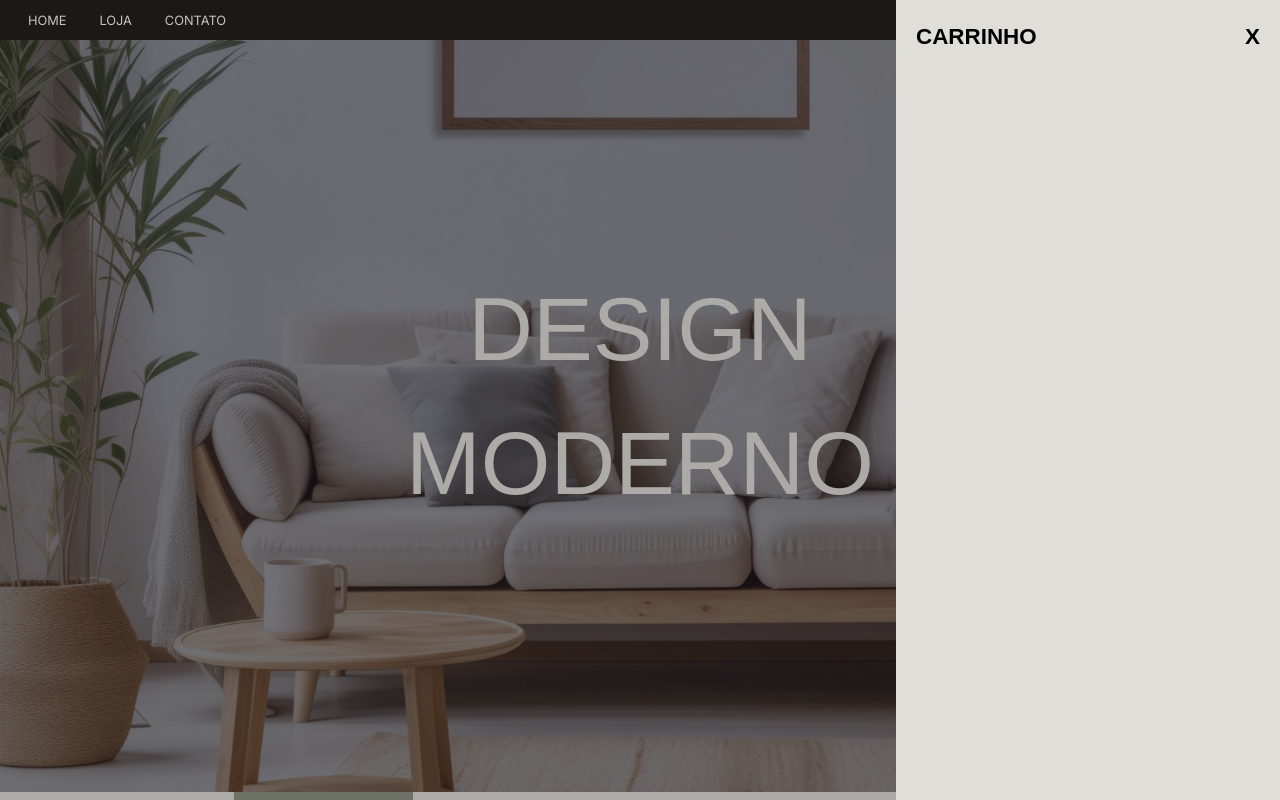
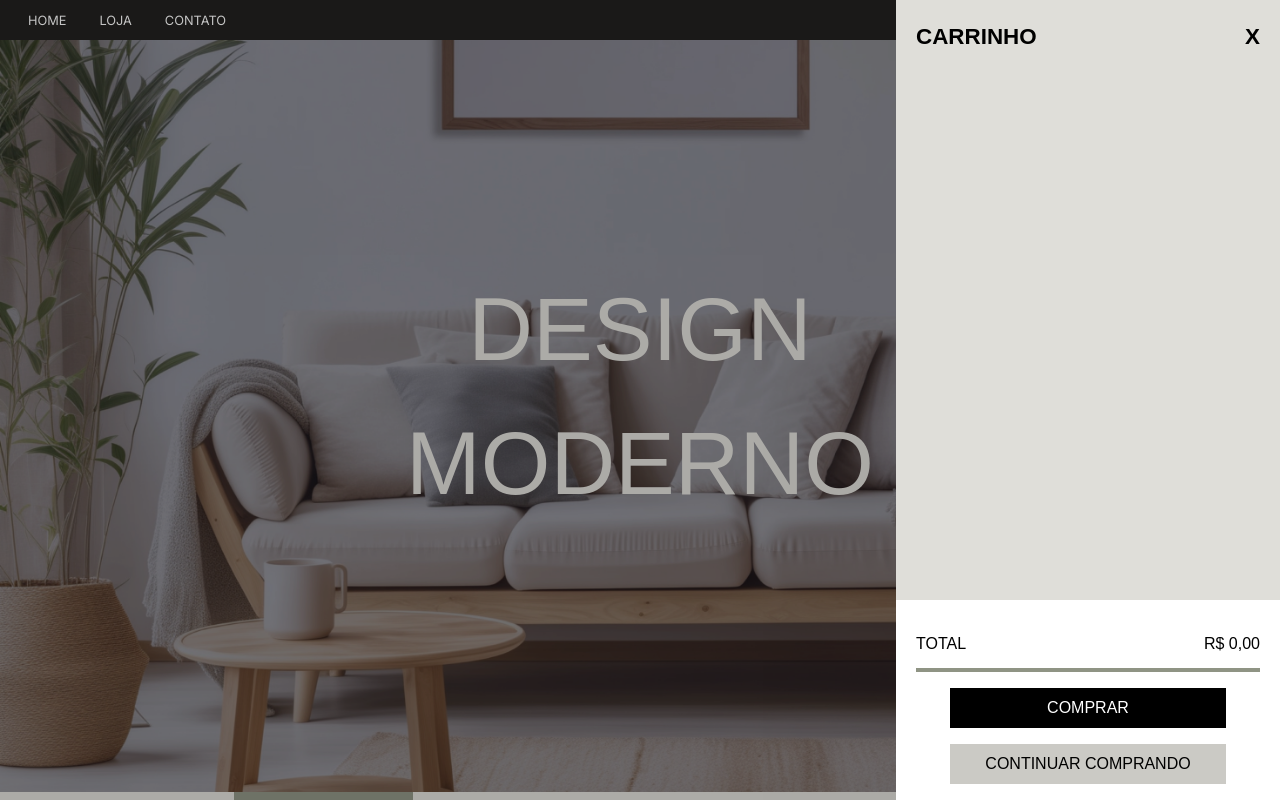
Before and after one commit to alisonnRB/Modern-Space, a Next.js app: page / in a window 1280 px wide. Both pictures are taken after a click on the element 1234 px from the left and 20 px from the top of the page. Built offline with nearby package versions, Linux system fonts and the light colour scheme.

Commit message:
card mananger as created

```diff
--- a/src/components/cart/index.jsx
+++ b/src/components/cart/index.jsx
@@ -5,7 +5,7 @@ import { useCart } from "@/script/cartContext";
 
 export default function Cart({ setOnCart }) {
 
-    const { cart } = useCart();
+    const { cart, total } = useCart();
 
     const cartItens = () => {
         const list = [];
@@ -19,15 +19,28 @@ export default function Cart({ setOnCart }) {
     }
     return (
         <div className="bg-[rgba(0,0,0,.23)] h-[100vh] w-[100vw] fixed top-0 left-0 z-50 flex flex-row justify-end cursor-default">
-            <div className="bg-bg w-[30vw] h-full">
+            <div className="bg-bg w-[30vw] h-full flex flex-col">
                 <span className="flex flex-row justify-between p-5">
                     <h1 className="font-bold text-[1.4em]">CARRINHO</h1>
 
                     <h2 className="font-bold text-[1.4em] cursor-pointer" onClick={() => { setOnCart(false) }}>X</h2>
                 </span>
 
-                <div className="flex flex-col w-full px-10 gap-10">
+                <div className="flex flex-col w-full px-10 gap-10 h-full py-4 overflow-auto">
                     {cartItens()}
+                </div>
+
+                <div className="bg-white h-[25%] p-5 ">
+                    <span className="flex flex-row justify-between py-3 border-solid border-b-4 border-main">
+                        <h1>TOTAL</h1>
+                        <h1>R$ {" " + ((parseFloat(total)).toFixed(2)).replace('.', ',')}</h1>
+                    </span>
+
+                    <div className="flex flex-col justify-center items-center gap-4 mt-4">
+                        <button className="bg-black w-[80%] h-1/2 py-2 px-3 text-white">COMPRAR</button>
+                        <button className="bg-motion w-[80%] h-1/2 py-2 px-3 whitespace-nowrap" onClick={() => { setOnCart(false) }}>CONTINUAR COMPRANDO</button>
+                    </div>
+
                 </div>
             </div>
 
--- a/src/script/cartContext.js
+++ b/src/script/cartContext.js
@@ -25,7 +25,7 @@ export const CartProvider = ({ children }) => {
     }, [cart, isClient]);
 
     const updateTotal = () => {
-        const newTotal = cart.reduce((acc, cartItem) => acc + ((parseFloat(cartItem.price) * cartItem.desconto) * cartItem.quantity), 0);
+        const newTotal = cart.reduce((acc, cartItem) => acc + ((parseFloat(cartItem.price) - (parseFloat(cartItem.price) * cartItem.desconto)) * cartItem.quantity), 0);
         setTotal(newTotal);
     };
 
```
